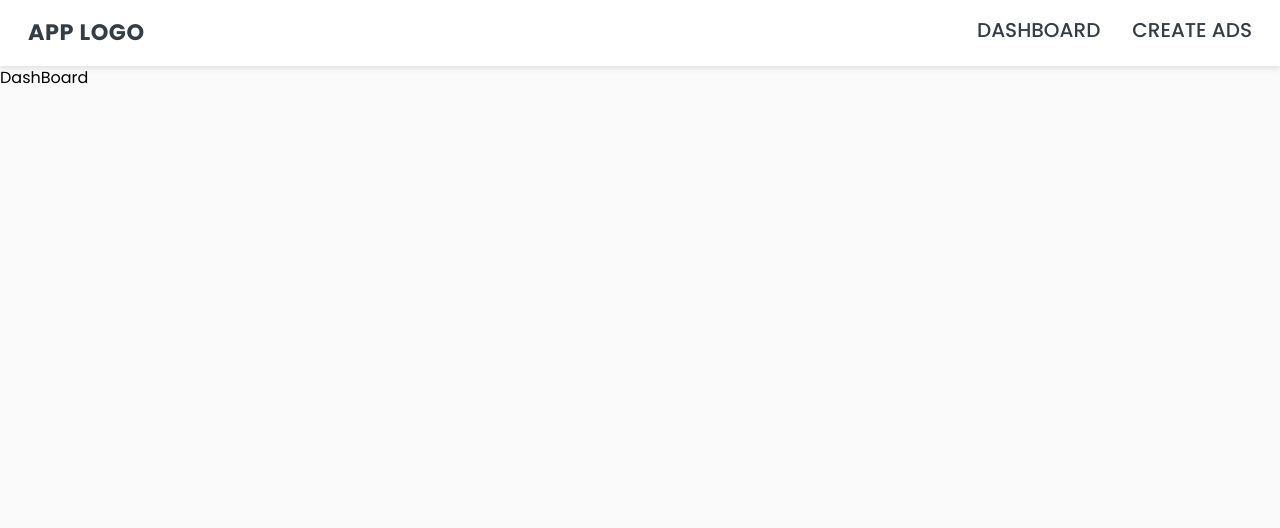
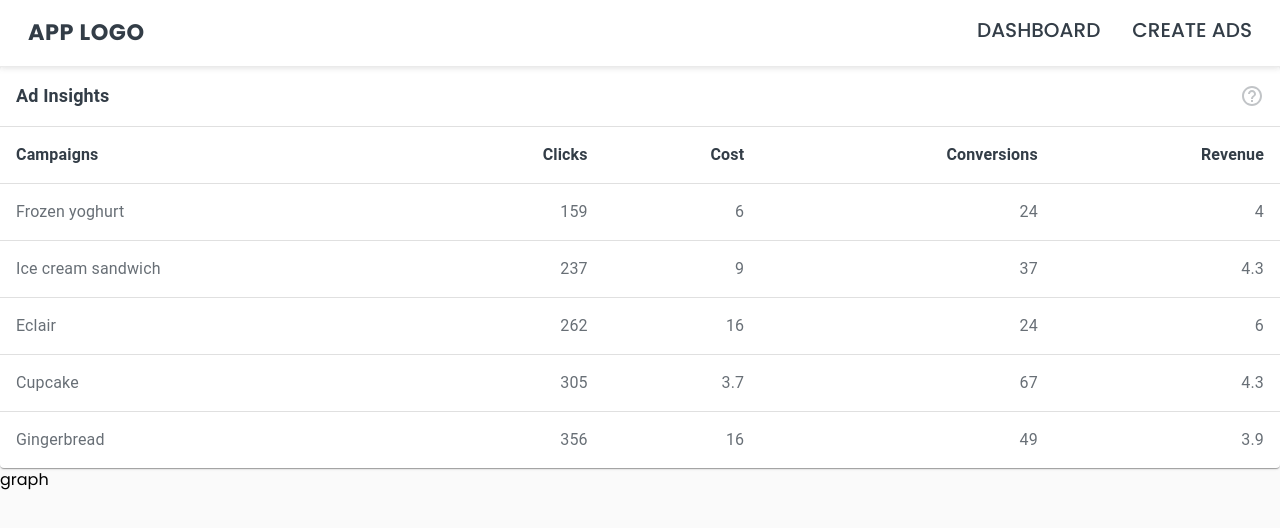
Before and after one commit to prachi-sahu-codes/AdDash, a React (Vite) app: page / in a window 1280 px wide. Shown: the top 528 px of the page. Built offline with nearby package versions, Linux system fonts and the light colour scheme.

Commit message:
feat: basic table added

```diff
--- a/package.json
+++ b/package.json
@@ -10,6 +10,10 @@
     "preview": "vite preview"
   },
   "dependencies": {
+    "@emotion/react": "^11.11.1",
+    "@emotion/styled": "^11.11.0",
+    "@mui/icons-material": "^5.14.14",
+    "@mui/material": "^5.14.14",
     "react": "^18.2.0",
     "react-dom": "^18.2.0",
     "react-router-dom": "^6.17.0"
--- /dev/null
+++ b/src/components/table/Table.jsx
@@ -0,0 +1,95 @@
+import * as React from "react";
+import Table from "@mui/material/Table";
+import TableBody from "@mui/material/TableBody";
+import TableCell from "@mui/material/TableCell";
+import TableContainer from "@mui/material/TableContainer";
+import TableHead from "@mui/material/TableHead";
+import TableRow from "@mui/material/TableRow";
+import Paper from "@mui/material/Paper";
+import HelpOutlineIcon from "@mui/icons-material/HelpOutline";
+
+function createData(name, calories, fat, carbs, protein) {
+  return { name, calories, fat, carbs, protein };
+}
+
+const rows = [
+  createData("Frozen yoghurt", 159, 6.0, 24, 4.0),
+  createData("Ice cream sandwich", 237, 9.0, 37, 4.3),
+  createData("Eclair", 262, 16.0, 24, 6.0),
+  createData("Cupcake", 305, 3.7, 67, 4.3),
+  createData("Gingerbread", 356, 16.0, 49, 3.9),
+];
+
+export default function BasicTable() {
+  return (
+    <TableContainer component={Paper}>
+      <Table sx={{ minWidth: 650 }} aria-label="simple table">
+        <TableHead>
+          <TableRow>
+            <TableCell>
+              <p className="text-dark-text font-semibold text-lg">
+                Ad Insights
+              </p>
+            </TableCell>
+            <TableCell></TableCell>
+            <TableCell></TableCell>
+            <TableCell></TableCell>
+            <TableCell align="right">
+              <p
+                className="text-light-text cursor-pointer opacity-60"
+                title="Info"
+              >
+                <HelpOutlineIcon />
+              </p>
+            </TableCell>
+          </TableRow>
+          <TableRow>
+            <TableCell>
+              <p className="text-dark-text font-semibold text-base">
+                Campaigns
+              </p>
+            </TableCell>
+            <TableCell align="right">
+              <p className="text-dark-text font-semibold text-base">Clicks</p>
+            </TableCell>
+            <TableCell align="right">
+              <p className="text-dark-text font-semibold text-base">Cost</p>
+            </TableCell>
+            <TableCell align="right">
+              <p className="text-dark-text font-semibold text-base">
+                Conversions
+              </p>
+            </TableCell>
+            <TableCell align="right">
+              <p className="text-dark-text font-semibold text-base">Revenue</p>
+            </TableCell>
+          </TableRow>
+        </TableHead>
+        <TableBody>
+          {rows.map((row) => (
+            <TableRow
+              key={row.name}
+              sx={{ "&:last-child td, &:last-child th": { border: 0 } }}
+            >
+              <TableCell component="th" scope="row">
+                <p className="text-medium-text text-base">{row.name}</p>
+              </TableCell>
+              <TableCell align="right">
+                <p className="text-medium-text text-base">{row.calories}</p>
+              </TableCell>
+              <TableCell align="right">
+                <p className="text-medium-text text-base">{row.fat}</p>
+              </TableCell>
+              <TableCell align="right">
+                <p className="text-medium-text text-base">{row.carbs}</p>
+              </TableCell>
+              <TableCell align="right">
+                <p className="text-medium-text text-base">{row.protein}</p>
+              </TableCell>
+            </TableRow>
+          ))}
+        </TableBody>
+      </Table>
+    </TableContainer>
+  );
+}
--- a/src/pages/dashboard/DashBoard.jsx
+++ b/src/pages/dashboard/DashBoard.jsx
@@ -1,8 +1,14 @@
 import React from "react";
 import { LayoutContainer } from "../../layout";
+import EnhancedTable from "../../components/table/Table";
 
 const DashBoard = () => {
-  return <LayoutContainer>DashBoard</LayoutContainer>;
+  return (
+    <LayoutContainer>
+      <EnhancedTable />
+      <div>graph</div>
+    </LayoutContainer>
+  );
 };
 
 export default DashBoard;
```
Also changed, not shown: 1 other file (tests, documents, lock files or other folders).
